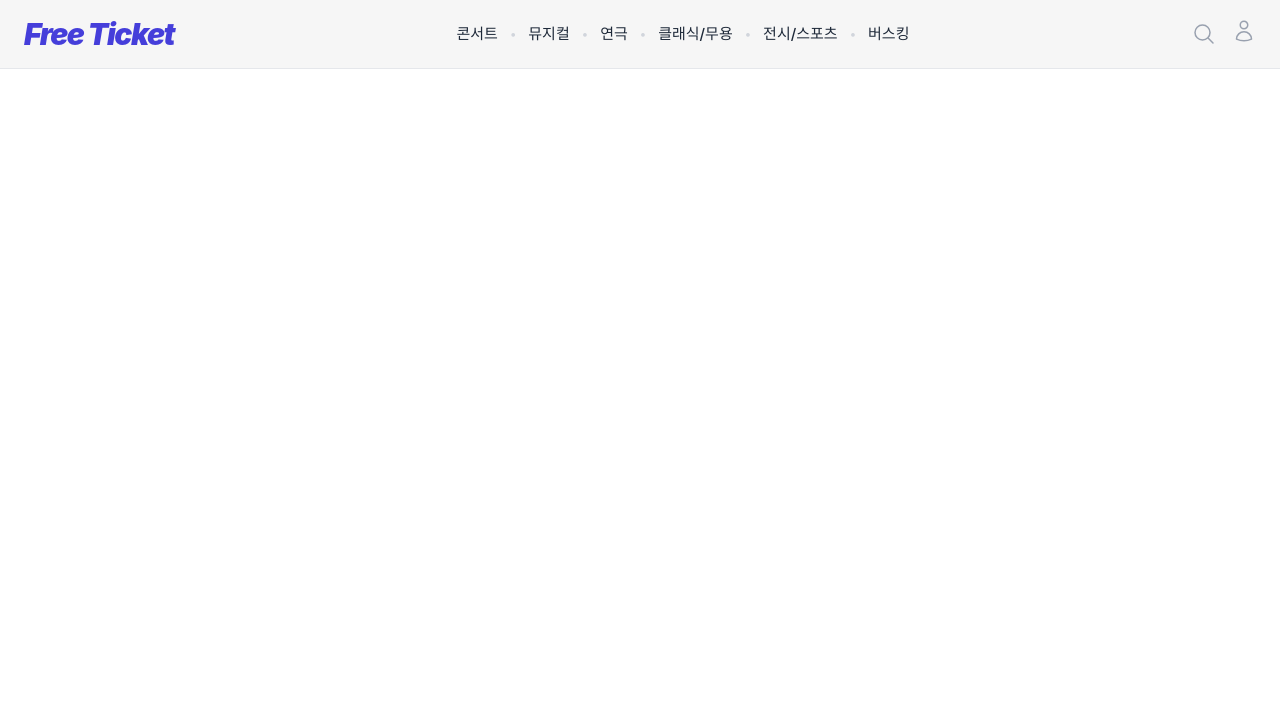
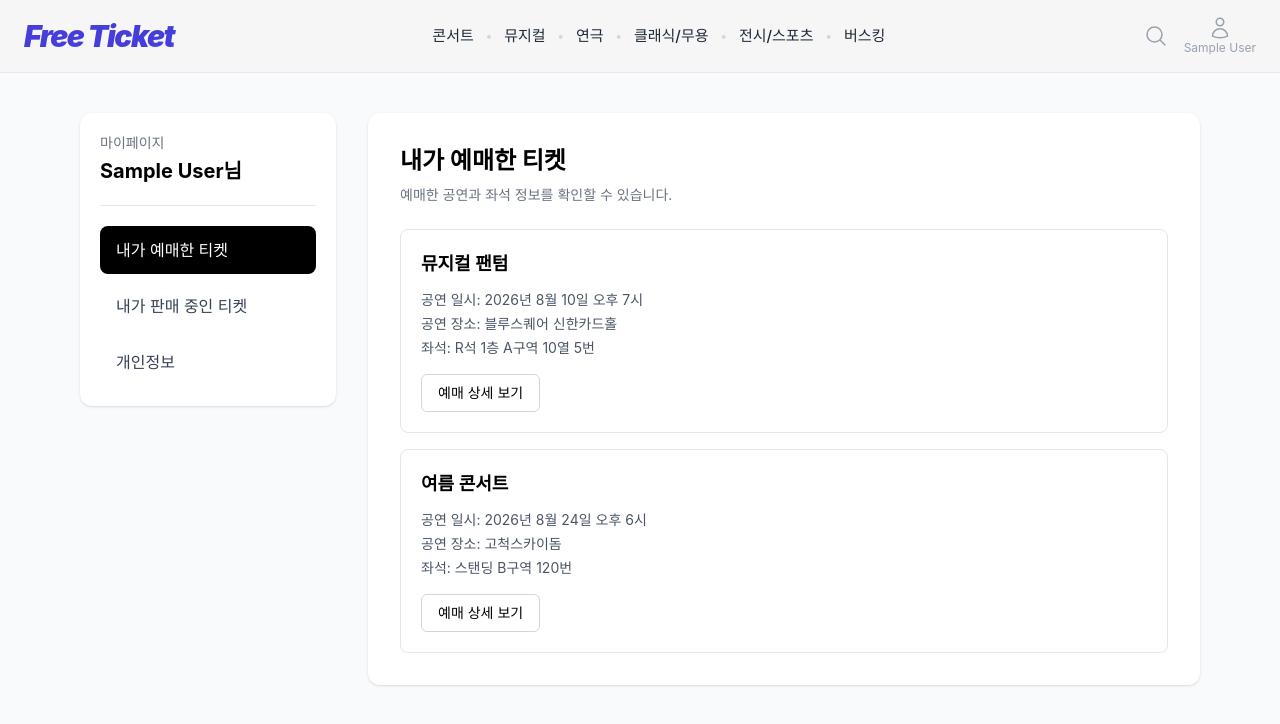
Before and after one commit to JeongHeum2802/Free_Ticket, a React (Vite) app in the folder code/frontend/: page /mypage/tickets in a window 1280 px wide. Shown: the top 724 px of the page. Built offline with nearby package versions, Linux system fonts and the light colour scheme; sample sign-in values are in the browser's storage.

Commit message:
헤더 로그인 구분 시각화, mypage 기본 UI 작성

```diff
--- a/code/frontend/src/App.tsx
+++ b/code/frontend/src/App.tsx
@@ -1,9 +1,12 @@
-import { Routes, Route } from 'react-router-dom';
+import { Routes, Route, Navigate } from 'react-router-dom';
 
 // Pages
 import Homepage from './pages/Homepage';
 import Loginpage from './pages/Loginpage';
-import Mypage from './pages/Mypage';
+import Mypage from './pages/mypage/Mypage';
+import ReservedTickets from './pages/mypage/ReservedTickets';
+import Profile from './pages/mypage/Profile';
+import SellingTickets from './pages/mypage/SellingTickets';
 
 // Components
 import Header from './components/Header';
@@ -22,7 +25,12 @@ export default function App() {
             <ProtectedRoute>
               <Mypage />
             </ProtectedRoute>
-          } />
+          }>
+          <Route index element={<Navigate to="tickets" replace />} />
+          <Route path="tickets" element={<ReservedTickets />} />
+          <Route path="profile" element={<Profile />} />
+          <Route path="selling" element={<SellingTickets />} />
+        </Route>
       </Routes>
     </div>
   );
--- a/code/frontend/src/components/Header.tsx
+++ b/code/frontend/src/components/Header.tsx
@@ -1,13 +1,16 @@
 import React from 'react';
 import { Link } from 'react-router-dom';
+import { useAuth } from "../context/AuthContext";
+
 
 export default function Header() {
+  const { isLogin, user } = useAuth();
   const navItems = [
     '콘서트', '뮤지컬', '연극', '클래식/무용', '전시/스포츠', '버스킹'
   ];
 
   return (
-    <header className="w-full bg-[#f6f6f6] border-b border-gray-200 px-6 py-4 flex items-center justify-between min-w-300">
+    <header className="w-full bg-[#f6f6f6] border-b border-gray-200 px-6 py-4 flex items-center justify-between">
 
       {/* 1. 왼쪽 영역: 햄버거 메뉴 & 로고 */}
       <div className="flex items-center space-x-5">
@@ -49,13 +52,22 @@ export default function Header() {
           </svg>
         </button>
         {/* 사람 (마이페이지) 아이콘 */}
-        <Link to="/mypage">
-          <button className="hover:text-gray-700 transition-colors">
-            <svg xmlns="http://www.w3.org/2000/svg" fill="none" viewBox="0 0 24 24" strokeWidth={1.5} stroke="currentColor" className="w-6 h-6">
-              <path strokeLinecap="round" strokeLinejoin="round" d="M15.75 6a3.75 3.75 0 11-7.5 0 3.75 3.75 0 017.5 0zM4.501 20.118a7.5 7.5 0 0114.998 0A17.933 17.933 0 0112 21.75c-2.676 0-5.216-.584-7.499-1.632z" />
-            </svg>
-          </button>
-        </Link>
+        {isLogin ?
+          (<Link to="/mypage">
+            <button className="flex flex-col items-center hover:text-gray-700 transition-colors">
+              <svg xmlns="http://www.w3.org/2000/svg" fill="none" viewBox="0 0 24 24" strokeWidth={1.5} stroke="currentColor" className="w-6 h-6">
+                <path strokeLinecap="round" strokeLinejoin="round" d="M15.75 6a3.75 3.75 0 11-7.5 0 3.75 3.75 0 017.5 0zM4.501 20.118a7.5 7.5 0 0114.998 0A17.933 17.933 0 0112 21.75c-2.676 0-5.216-.584-7.499-1.632z" />
+              </svg>
+              <span className="text-xs">{user?.name}</span>
+            </button>
+          </Link>) : (
+            <Link to="/login">
+              <button className="hover:text-gray-700 transition-colors">
+                <svg xmlns="http://www.w3.org/2000/svg" fill="none" viewBox="0 0 24 24" strokeWidth={1.5} stroke="currentColor" className="w-6 h-6">
+                  <path strokeLinecap="round" strokeLinejoin="round" d="M15.75 6a3.75 3.75 0 11-7.5 0 3.75 3.75 0 017.5 0zM4.501 20.118a7.5 7.5 0 0114.998 0A17.933 17.933 0 0112 21.75c-2.676 0-5.216-.584-7.499-1.632z" />
+                </svg>
+              </button>
+            </Link>)}
       </div>
     </header>
   );
--- a/code/frontend/src/components/ProtectedRoute.tsx
+++ b/code/frontend/src/components/ProtectedRoute.tsx
@@ -14,6 +14,7 @@ function ProtectedRoute({ children }: ProtectedRouteProps) {
   }
 
   if (!isLogin) {
+    alert("로그인이 필요한 서비스입니다. 로그인 페이지로 이동합니다.");
     return <Navigate to="/login" replace />;
   }
 
--- a/code/frontend/src/main.tsx
+++ b/code/frontend/src/main.tsx
@@ -1,4 +1,3 @@
-import { StrictMode } from 'react'
 import { createRoot } from 'react-dom/client'
 import { BrowserRouter } from 'react-router-dom'
 import './index.css'
@@ -6,11 +5,9 @@ import App from './App.tsx'
 import { AuthProvider } from './context/AuthContext.tsx'
 
 createRoot(document.getElementById('root')!).render(
-  <StrictMode>
     <BrowserRouter>
       <AuthProvider>
         <App />
       </AuthProvider>
     </BrowserRouter>
-  </StrictMode>,
 );
--- a/code/frontend/src/pages/Loginpage.tsx
+++ b/code/frontend/src/pages/Loginpage.tsx
@@ -1,7 +1,9 @@
 import { useState } from 'react';
 import { useAuth } from '../context/AuthContext';
+import { useNavigate } from 'react-router-dom';
 
 export default function Loginpage() {
+  const navigate = useNavigate();
   const [isLogin, setIsLogin] = useState(true); // 로그인 회원가입 분리 state
   const { login } = useAuth();
 
@@ -19,6 +21,7 @@ export default function Loginpage() {
       name: "최정흠",
       email: "wjdgma60@gmail.com",
     });
+    navigate('/');
   }
 
   return (
--- /dev/null
+++ b/code/frontend/src/pages/mypage/Mypage.tsx
@@ -0,0 +1,55 @@
+import { useAuth } from "../../context/AuthContext";
+import { NavLink, Outlet } from "react-router-dom";
+
+
+export default function Mypage() {
+  const { user } = useAuth();
+
+  const menuClass = ({ isActive }: { isActive: boolean }) =>
+    `block rounded-lg px-4 py-3 transition-colors ${isActive
+      ? "bg-black text-white"
+      : "text-gray-700 hover:bg-gray-100"
+    }`;
+
+
+
+  return (
+    <div className="min-h-screen bg-gray-50 py-10">
+      <div className="mx-auto flex max-w-6xl gap-8 px-4">
+        {/* 왼쪽 사이드바 */}
+        <aside className="w-64 shrink-0">
+          <div className="rounded-xl bg-white p-5 shadow-sm">
+            <div className="border-b border-gray-200 pb-5">
+              <p className="text-sm text-gray-500">마이페이지</p>
+
+              <h2 className="mt-1 text-xl font-bold">
+                {user?.name ?? "사용자"}님
+              </h2>
+            </div>
+
+            <nav className="mt-5 flex flex-col gap-2">
+              <NavLink to="tickets" className={menuClass}>
+                내가 예매한 티켓
+              </NavLink>
+
+              <NavLink to="selling" className={menuClass}>
+                내가 판매 중인 티켓
+              </NavLink>
+
+              <NavLink to="profile" className={menuClass}>
+                개인정보
+              </NavLink>
+            </nav>
+          </div>
+        </aside>
+
+        {/* 오른쪽 콘텐츠 */}
+        <main className="min-w-0 flex-1">
+          <div className="min-h-[500px] rounded-xl bg-white p-8 shadow-sm">
+            <Outlet />
+          </div>
+        </main>
+      </div>
+    </div>
+  );
+}
--- /dev/null
+++ b/code/frontend/src/pages/mypage/Profile.tsx
@@ -0,0 +1,71 @@
+import { useAuth } from "../../context/AuthContext";
+
+export default function Profile() {
+  const { user } = useAuth();
+
+  return (
+    <section>
+      <h1 className="text-2xl font-bold">개인정보</h1>
+      <p className="mt-2 text-sm text-gray-500">
+        회원 정보를 확인하고 수정할 수 있습니다.
+      </p>
+
+      <div className="mt-6 max-w-xl space-y-5">
+        <div>
+          <label
+            htmlFor="name"
+            className="mb-2 block text-sm font-medium text-gray-700"
+          >
+            이름
+          </label>
+
+          <input
+            id="name"
+            type="text"
+            defaultValue={user?.name ?? ""}
+            className="w-full rounded-lg border border-gray-300 px-4 py-3 outline-none focus:border-black"
+          />
+        </div>
+
+        <div>
+          <label
+            htmlFor="email"
+            className="mb-2 block text-sm font-medium text-gray-700"
+          >
+            이메일
+          </label>
+
+          <input
+            id="email"
+            type="email"
+            defaultValue={user?.email ?? ""}
+            className="w-full rounded-lg border border-gray-300 px-4 py-3 outline-none focus:border-black"
+          />
+        </div>
+
+        <div>
+          <label
+            htmlFor="phone"
+            className="mb-2 block text-sm font-medium text-gray-700"
+          >
+            전화번호
+          </label>
+
+          <input
+            id="phone"
+            type="tel"
+            placeholder="010-0000-0000"
+            className="w-full rounded-lg border border-gray-300 px-4 py-3 outline-none focus:border-black"
+          />
+        </div>
+
+        <button
+          type="button"
+          className="rounded-lg bg-black px-6 py-3 text-white transition-colors hover:bg-gray-800"
+        >
+          개인정보 수정
+        </button>
+      </div>
+    </section>
+  );
+}
--- /dev/null
+++ b/code/frontend/src/pages/mypage/ReservedTickets.tsx
@@ -0,0 +1,65 @@
+type Ticket = {
+  id: number;
+  title: string;
+  date: string;
+  location: string;
+  seat: string;
+};
+
+const tickets: Ticket[] = [
+  {
+    id: 1,
+    title: "뮤지컬 팬텀",
+    date: "2026년 8월 10일 오후 7시",
+    location: "블루스퀘어 신한카드홀",
+    seat: "R석 1층 A구역 10열 5번",
+  },
+  {
+    id: 2,
+    title: "여름 콘서트",
+    date: "2026년 8월 24일 오후 6시",
+    location: "고척스카이돔",
+    seat: "스탠딩 B구역 120번",
+  },
+];
+
+export default function ReservedTickets() {
+  return (
+    <section>
+      <h1 className="text-2xl font-bold">내가 예매한 티켓</h1>
+      <p className="mt-2 text-sm text-gray-500">
+        예매한 공연과 좌석 정보를 확인할 수 있습니다.
+      </p>
+
+      <div className="mt-6 space-y-4">
+        {tickets.length > 0 ? (
+          tickets.map((ticket) => (
+            <article
+              key={ticket.id}
+              className="rounded-lg border border-gray-200 p-5"
+            >
+              <h2 className="text-lg font-semibold">{ticket.title}</h2>
+
+              <div className="mt-3 space-y-1 text-sm text-gray-600">
+                <p>공연 일시: {ticket.date}</p>
+                <p>공연 장소: {ticket.location}</p>
+                <p>좌석: {ticket.seat}</p>
+              </div>
+
+              <button
+                type="button"
+                className="mt-4 rounded-md border border-gray-300 px-4 py-2 text-sm hover:bg-gray-50"
+              >
+                예매 상세 보기
+              </button>
+            </article>
+          ))
+        ) : (
+          <div className="rounded-lg border border-gray-200 py-20 text-center text-gray-500">
+            예매한 티켓이 없습니다.
+          </div>
+        )}
+      </div>
+    </section>
+  );
+}
--- /dev/null
+++ b/code/frontend/src/pages/mypage/SellingTickets.tsx
@@ -0,0 +1,86 @@
+type SellingTicket = {
+  id: number;
+  title: string;
+  price: number;
+  status: "판매 중" | "판매 완료";
+};
+
+const sellingTickets: SellingTicket[] = [
+  {
+    id: 1,
+    title: "뮤지컬 위키드 R석",
+    price: 120000,
+    status: "판매 중",
+  },
+  {
+    id: 2,
+    title: "아이돌 콘서트 지정석",
+    price: 90000,
+    status: "판매 중",
+  },
+];
+
+export default function SellingTickets() {
+  return (
+    <section>
+      <div className="flex items-center justify-between">
+        <div>
+          <h1 className="text-2xl font-bold">내가 판매 중인 티켓</h1>
+          <p className="mt-2 text-sm text-gray-500">
+            등록한 판매 티켓을 관리할 수 있습니다.
+          </p>
+        </div>
+
+        <button
+          type="button"
+          className="rounded-lg bg-black px-4 py-2 text-sm text-white hover:bg-gray-800"
+        >
+          티켓 판매 등록
+        </button>
+      </div>
+
+      <div className="mt-6 space-y-4">
+        {sellingTickets.length > 0 ? (
+          sellingTickets.map((ticket) => (
+            <article
+              key={ticket.id}
+              className="flex items-center justify-between rounded-lg border border-gray-200 p-5"
+            >
+              <div>
+                <h2 className="font-semibold">{ticket.title}</h2>
+
+                <p className="mt-2 text-sm text-gray-600">
+                  {ticket.price.toLocaleString()}원
+                </p>
+
+                <span className="mt-3 inline-block rounded-full bg-green-100 px-3 py-1 text-xs text-green-700">
+                  {ticket.status}
+                </span>
+              </div>
+
+              <div className="flex gap-2">
+                <button
+                  type="button"
+                  className="rounded-md border border-gray-300 px-4 py-2 text-sm hover:bg-gray-50"
+                >
+                  수정
+                </button>
+
+                <button
+                  type="button"
+                  className="rounded-md border border-red-300 px-4 py-2 text-sm text-red-500 hover:bg-red-50"
+                >
+                  삭제
+                </button>
+              </div>
+            </article>
+          ))
+        ) : (
+          <div className="rounded-lg border border-gray-200 py-20 text-center text-gray-500">
+            판매 중인 티켓이 없습니다.
+          </div>
+        )}
+      </div>
+    </section>
+  );
+}
```
Also changed, not shown: code/frontend/src/pages/Mypage.tsx (deleted, +0 -8 lines).
